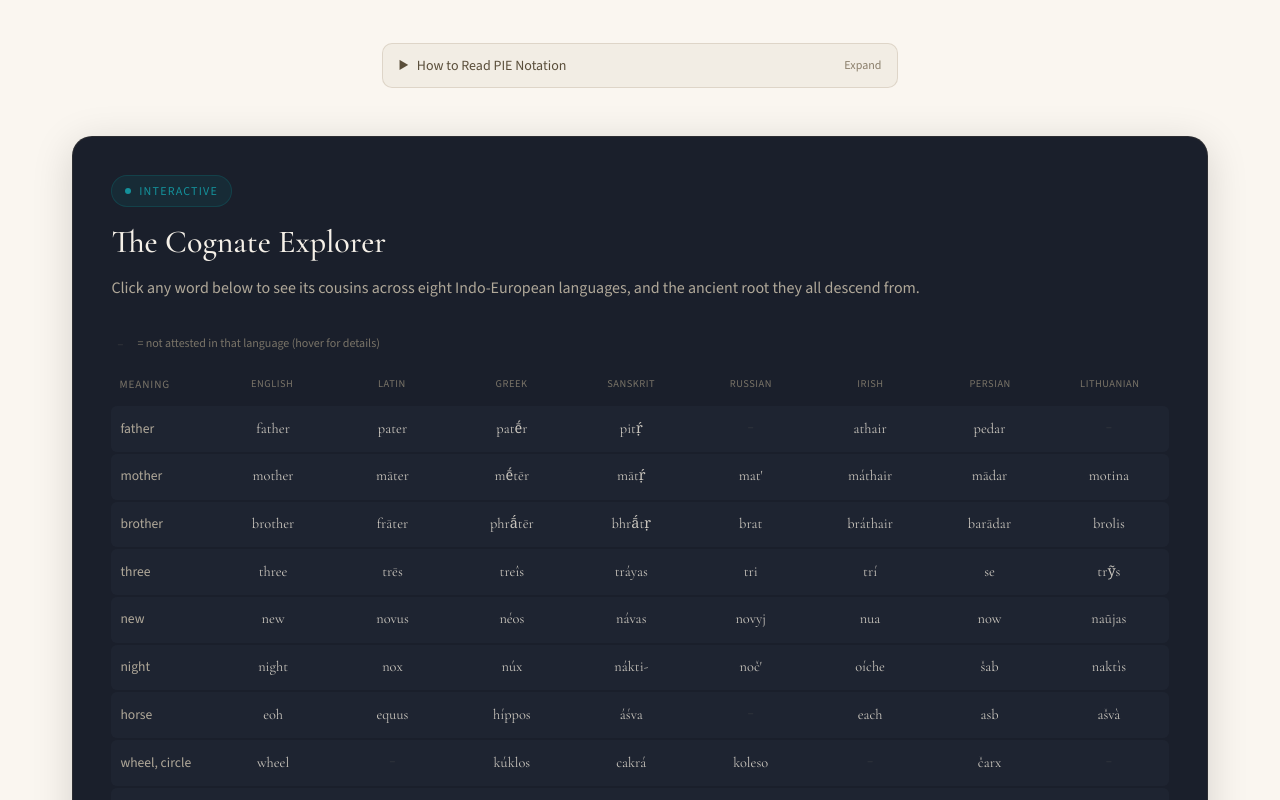
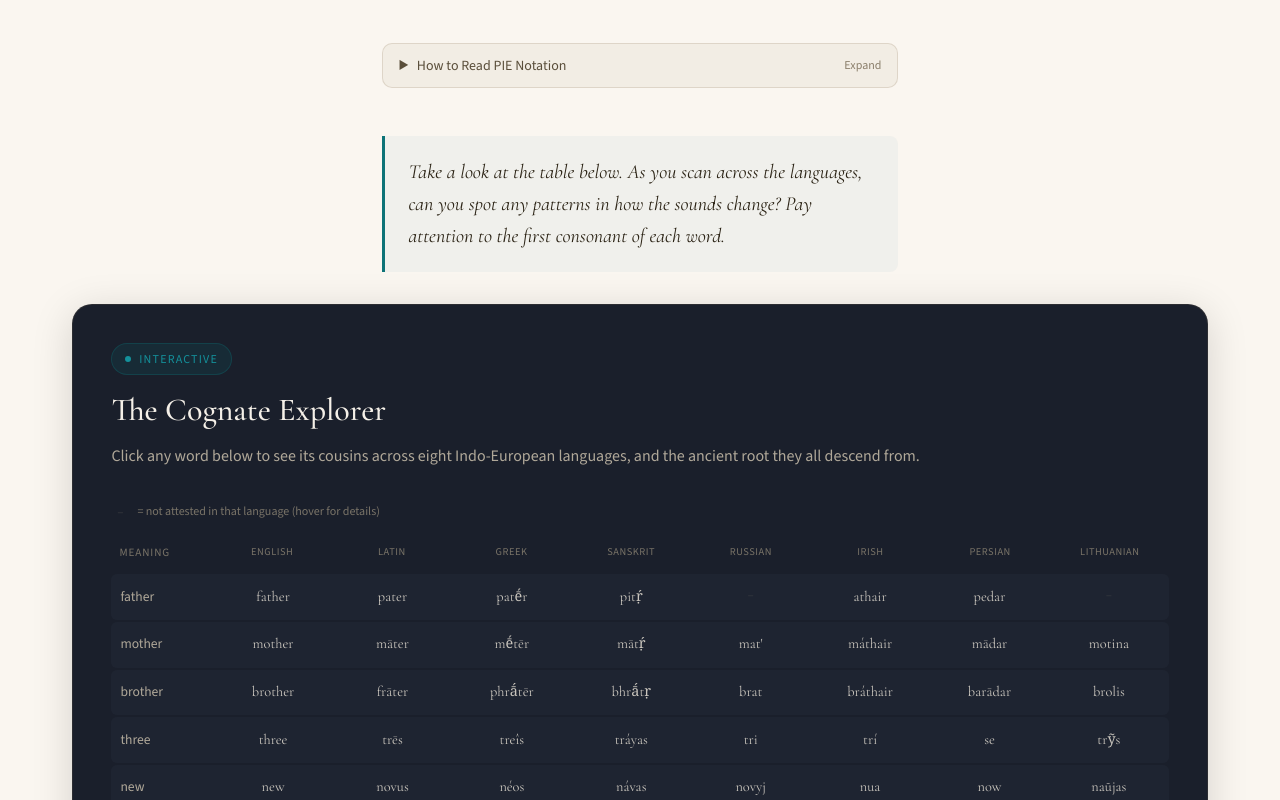
Before and after one commit to Sakshyam-Patro/Indo-European-Migration-Visualization, a React (Vite) app: page / in a window 1280 px wide. Shown: the part 1520-2320 px from the top of the page. Built offline with nearby package versions, Linux system fonts and the light colour scheme.

Commit message:
Add teaser and scroll-back prompts around cognate table for better UX

```diff
--- a/src/sections/DiscoverySection.tsx
+++ b/src/sections/DiscoverySection.tsx
@@ -139,6 +139,8 @@ function NotationGuide() {
 }
 
 export default function DiscoverySection() {
+  const cognateRef = useRef<HTMLDivElement>(null)
+
   return (
     <section
       id="discovery"
@@ -226,15 +228,41 @@ export default function DiscoverySection() {
           <NotationGuide />
         </FadeInSection>
 
+        {/* Teaser prompt: prime the reader to look for patterns */}
+        <FadeInSection delay={0.08}>
+          <div style={{
+            maxWidth: '65ch',
+            margin: '0 auto 2rem',
+            padding: '1.25rem 1.5rem',
+            borderLeft: '3px solid var(--teal)',
+            background: 'rgba(13, 115, 119, 0.04)',
+            borderRadius: '0 8px 8px 0',
+          }}>
+            <p style={{
+              fontFamily: 'var(--font-display)',
+              fontSize: 'clamp(1.05rem, 2vw, 1.25rem)',
+              color: 'var(--text-on-light)',
+              fontStyle: 'italic',
+              lineHeight: 1.6,
+              marginBottom: 0,
+            }}>
+              Take a look at the table below. As you scan across the languages, can you
+              spot any patterns in how the sounds change? Pay attention to the first
+              consonant of each word.
+            </p>
+          </div>
+        </FadeInSection>
+
         {/* Cognate Explorer: dark card on light background */}
         <FadeInSection delay={0.1}>
-          <div style={{
+          <div ref={cognateRef} style={{
             marginBottom: '6rem',
             padding: 'clamp(1.5rem, 3vw, 2.5rem)',
             background: 'var(--bg-surface)',
             borderRadius: 20,
             border: '1px solid rgba(200, 169, 110, 0.1)',
             boxShadow: '0 8px 40px rgba(0, 0, 0, 0.15)',
+            scrollMarginTop: '60px',
           }}>
             <CognateExplorer />
           </div>
@@ -278,6 +306,61 @@ export default function DiscoverySection() {
           </div>
         </FadeInSection>
 
+        {/* "Look again" prompt with scroll-back */}
+        <FadeInSection>
+          <div style={{
+            maxWidth: '65ch',
+            margin: '3rem auto 0',
+            padding: '1.25rem 1.5rem',
+            borderLeft: '3px solid var(--teal)',
+            background: 'rgba(13, 115, 119, 0.04)',
+            borderRadius: '0 8px 8px 0',
+          }}>
+            <p style={{
+              fontFamily: 'var(--font-display)',
+              fontSize: 'clamp(1.05rem, 2vw, 1.25rem)',
+              color: 'var(--text-on-light)',
+              fontStyle: 'italic',
+              lineHeight: 1.6,
+              marginBottom: '1rem',
+            }}>
+              Now that you've seen how consonants shifted, go back to the cognate
+              table. Notice how Latin <em>pater</em> and English <em>father</em> follow
+              exactly the pattern you just explored: *p → f.
+            </p>
+            <button
+              onClick={() => {
+                cognateRef.current?.scrollIntoView({ behavior: 'smooth', block: 'start' })
+              }}
+              style={{
+                display: 'inline-flex',
+                alignItems: 'center',
+                gap: '0.5rem',
+                padding: '0.5rem 1.25rem',
+                background: 'transparent',
+                border: '1px solid var(--teal)',
+                borderRadius: 20,
+                cursor: 'pointer',
+                fontFamily: 'var(--font-body)',
+                fontSize: '0.875rem',
+                color: 'var(--teal)',
+                transition: 'background 0.2s, color 0.2s',
+              }}
+              onMouseEnter={e => {
+                e.currentTarget.style.background = 'rgba(13, 115, 119, 0.1)'
+                e.currentTarget.style.color = 'var(--teal-light)'
+              }}
+              onMouseLeave={e => {
+                e.currentTarget.style.background = 'transparent'
+                e.currentTarget.style.color = 'var(--teal)'
+              }}
+            >
+              <span aria-hidden="true">&uarr;</span>
+              Revisit the Cognate Table
+            </button>
+          </div>
+        </FadeInSection>
+
         {/* Closing thought */}
         <FadeInSection>
           <div style={{
```
